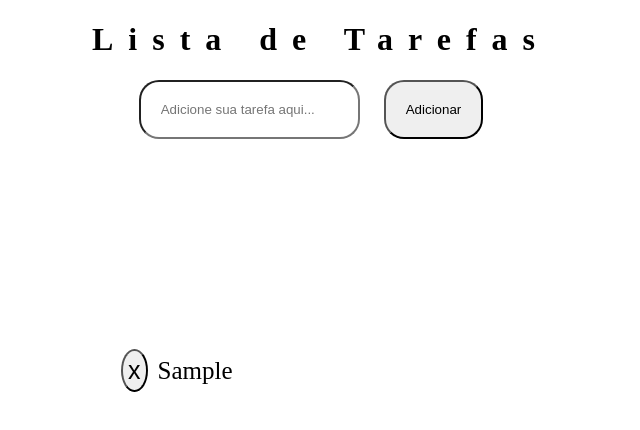
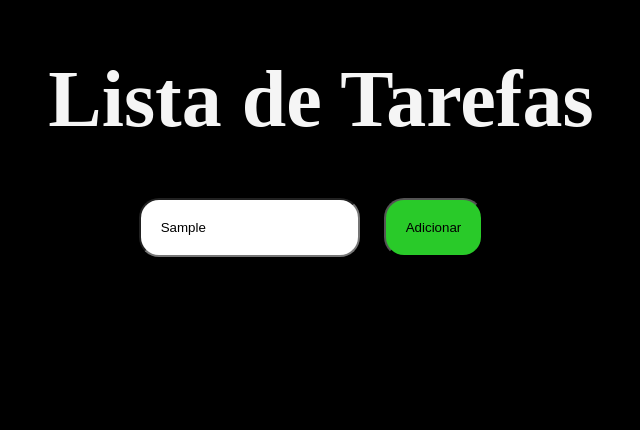
Before and after one commit to Gianpietro-Consiglio/lisita_tarefas, a plain HTML site: page index.html in a window 1280 px wide. Both pictures are taken after typing "Sample" into the empty fields and a click on the button "Adicionar". Shown: the whole page, without its empty margins (319-959 px from the left). Drawn offline with Linux system fonts and the light colour scheme.

Commit message:
Add files via upload

```diff
--- a/app.js
+++ b/app.js
@@ -1,30 +1,47 @@
-let lista_fake = []
+let listaDeTarefas = []
+let key = 'lista'
+verificarElementos()
+mostrarElementos()
 
-function adicionar(){
-
-    lista_fake.pop()
-    lista_fake.push(document.getElementById('txt1').value)
+function adicionarTarefa(){
+    let a = String(document.getElementById('txt1').value).trim()
+    if (a.length === 0){
+        alert('adicione algum valor a sua lista!')
+        return
+    }
+    document.getElementById('itens').innerText = ''
+    listaDeTarefas.push(document.getElementById('txt1').value)
+    localStorage.setItem(key,JSON.stringify(listaDeTarefas))
     document.getElementById('txt1').value=''
-    listarElementos()
+    mostrarElementos()
 }
 
-
-function listarElementos(){
-    for (x of lista_fake){
-        createElements()
-
+function mostrarElementos(){
+    for (x of listaDeTarefas){
+        criarElemento()
     }
 }
 
-function createElements(){
+function criarElemento(){
     let new_button = document.createElement('button')
     let new_value = document.createElement('span')
     document.getElementById('itens').appendChild(new_button).textContent='x'
     document.getElementById('itens').appendChild(new_value)
     new_value.innerHTML = `${x}<br>`
     new_button.onclick = function(){
+        let pos = listaDeTarefas.indexOf(x)
+        listaDeTarefas.splice(pos,1)
         new_button.remove()
         new_value.remove()
+        localStorage.setItem(key,JSON.stringify(listaDeTarefas))
+
 
     }
+
 }
+
+function verificarElementos(){
+    let lista = JSON.parse(localStorage.getItem(key))
+    listaDeTarefas = lista
+
+}
--- a/index.html
+++ b/index.html
@@ -13,8 +13,8 @@
     </header>
 
     <section id="container">
-        <input type="text" placeholder="Adicione sua tarefa aqui..." id="txt1">
-        <input type="button" id="btn1" value="Adicionar" onclick="adicionar()">
+        <input type="text" placeholder="Coloque sua tarefa..." id="txt1">
+        <input type="button" id="btn1" value="Adicionar" onclick="adicionarTarefa()">
     </section>
     <div id="itens"></div>
     <script src="app.js"></script>
--- a/style.css
+++ b/style.css
@@ -4,17 +4,20 @@ button{
     margin-top: 10px;
     font-size: 25px;
     border-radius: 50%;
+    background-color: rgb(243, 65, 65);
 }
 
 button:hover{
-    background-color: rgb(0, 255, 0);
+    background-color: red;
 }
 
 
 header{
     margin: 0 auto;
     text-align: center;
-    letter-spacing: 15px;
+    letter-spacing: 10;
+    color: whitesmoke;
+    font-size: 30pt;
 }
 
 #container{
@@ -35,4 +38,18 @@ header{
     border-radius: 10px;
     padding: 100px;
     font-size: 25px;
+    color: whitesmoke;
 }
+
+#btn1{
+    background-color: rgb(41, 202, 41);
+}
+
+#btn1:hover{
+    background-color: rgb(25, 226, 25);
+}
+
+
+body{
+    background-color: black;
+}
```
